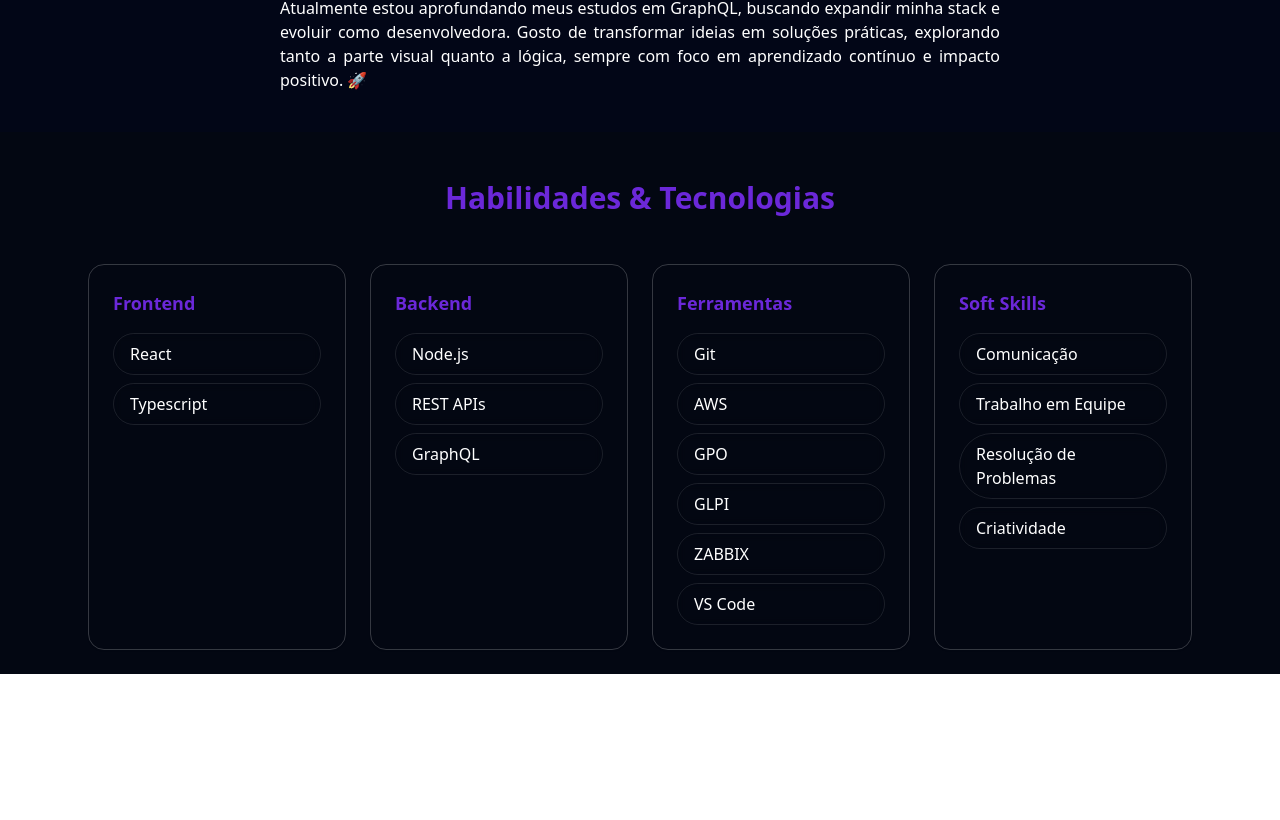
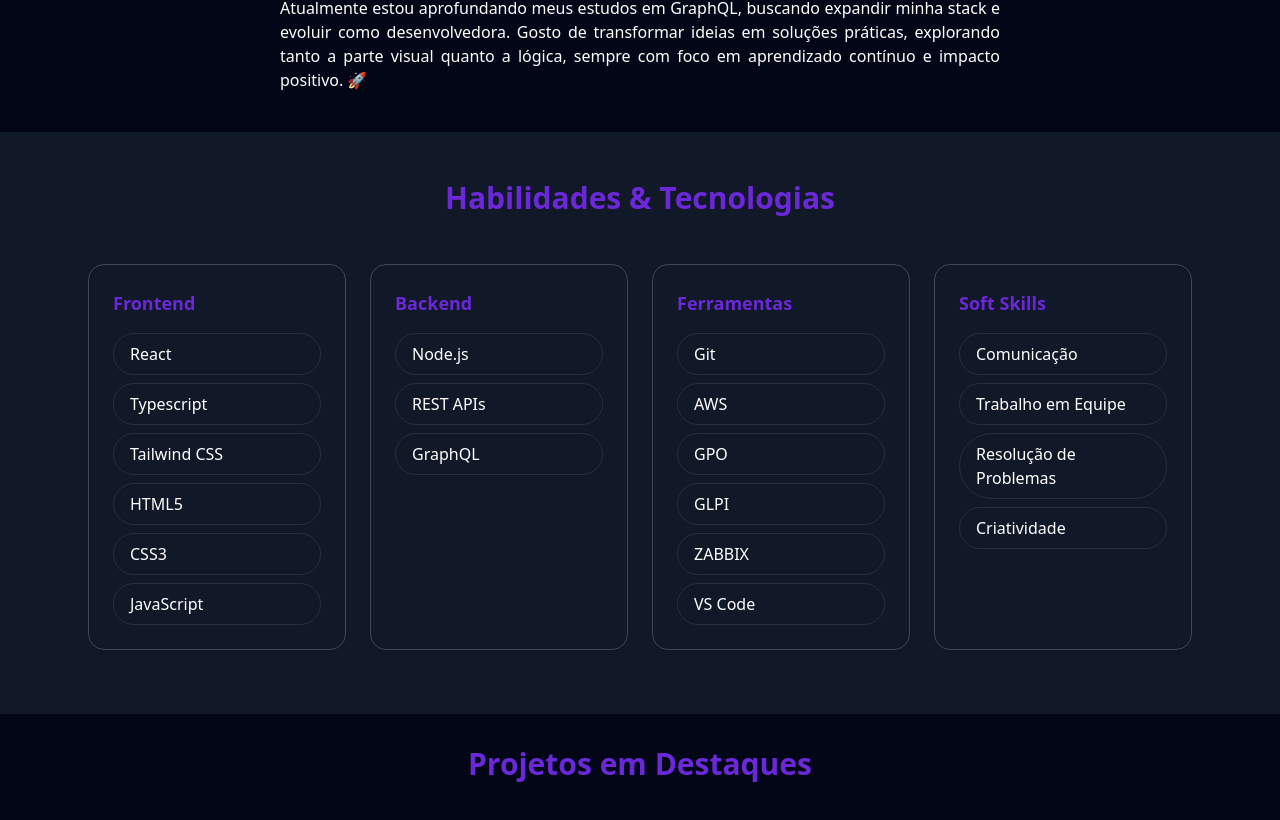
Before and after one commit to amandap10/portifolio, a React (Vite) app: page / in a window 1280 px wide. Shown: the part 860-1680 px from the top of the page. Before the commit the page ends 1534 px from the top, so only its background shows below. Built offline with nearby package versions, Linux system fonts and the light colour scheme.

Commit message:
feat:adding views

```diff
--- /dev/null
+++ b/src/Components/Projects.tsx
@@ -0,0 +1,20 @@
+
+
+  function Projects() {
+
+  return (
+    <section>
+      <div className="max-w-6xl p-8 mx-auto">
+
+        <div>
+          <h2 className="text-[#6B28D9] text-2xl md:text-3xl font-bold text-center mb-12">
+            Projetos em Destaques
+          </h2>
+        </div>
+
+      </div>
+    </section>
+  )
+  }
+
+  export default Projects
--- a/src/Components/Skills.tsx
+++ b/src/Components/Skills.tsx
@@ -5,7 +5,7 @@
   const skillCategories= [
     {
       title: "Frontend",
-      skills: ["React", "Typescript"]
+      skills: ["React", "Typescript", "Tailwind CSS", "HTML5", "CSS3", "JavaScript"]
     },
     {
       title: "Backend",
@@ -22,8 +22,8 @@
   ]
 
   return (
-    <section className="bg-gray-950 ">
-      <div className="pt-6">
+    <section className="bg-gray-900 ">
+      <div className="pt-6 pb-10">
         <div className="max-w-6xl p-6 mx-auto">
           <h2 className="text-[#6B28D9] text-2xl md:text-3xl font-bold text-center mb-12">
             Habilidades & Tecnologias
--- a/src/pages/Index.tsx
+++ b/src/pages/Index.tsx
@@ -1,5 +1,6 @@
 import About from "../Components/About"
 import Header from "../Components/Header"
+import Projects from "../Components/Projects"
 import Skills from "../Components/Skills"
 
 
@@ -9,6 +10,7 @@
         <Header />
         <About />
         <Skills />
+        <Projects />
     </div>
   )
 }
```
